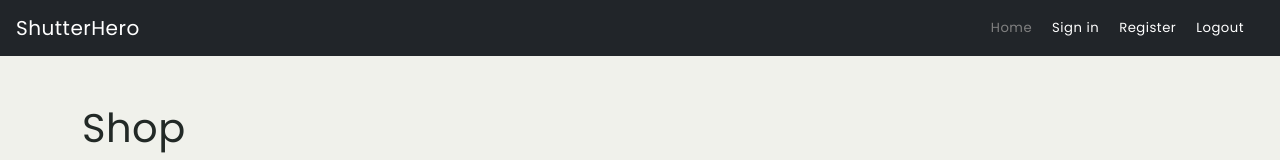
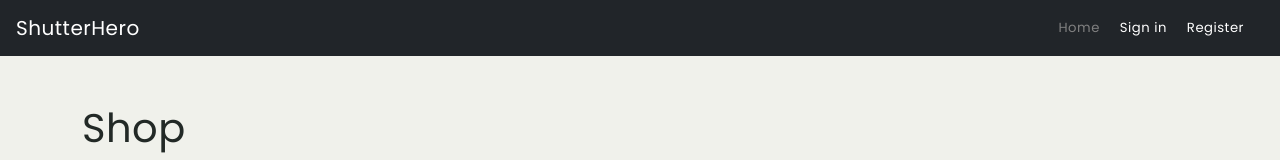
Before and after one commit to Cinamon88/shutterhero_shop_fs, a React (Create React App) app in the folder client/: page / in a window 1280 px wide. Shown: the top 160 px of the page. Built offline with nearby package versions, Linux system fonts and the light colour scheme.

Commit message:
add user in NavBar

```diff
--- a/client/src/components/views/NavBar/NavBar.js
+++ b/client/src/components/views/NavBar/NavBar.js
@@ -1,8 +1,12 @@
 import { Navbar, NavbarBrand, Nav } from "react-bootstrap";
 import { NavLink } from "react-router-dom";
 import styles from './NavBar.module.scss';
+import { useSelector } from "react-redux";
+import { getUser } from "../../../redux/usersRedux";
 
 const NavBar = () => {
+
+    const user = useSelector(getUser);
 
     return (
         <Navbar bg="dark" variant="dark" expand="lg" className="mb-4 d-flex justify-content-between">
@@ -20,7 +24,7 @@ const NavBar = () => {
                         </NavLink>
                     </li>
                     <li>
-
+                        {!user && (
                             <NavLink
                                 className={({ isActive }) =>
                                     isActive ? styles.linkActive : undefined
@@ -29,10 +33,10 @@ const NavBar = () => {
                             >
                                 Sign in
                             </NavLink>
-
+                        )}
                     </li>
                     <li>
-
+                        {!user && (
                             <NavLink
                                 className={({ isActive }) =>
                                     isActive ? styles.linkActive : undefined
@@ -41,10 +45,10 @@ const NavBar = () => {
                             >
                                 Register
                             </NavLink>
-
+                        )}
                     </li>
                     <li>
-
+                        {user && (
                             <NavLink
                                 className={({ isActive }) =>
                                     isActive ? styles.linkActive : undefined
@@ -53,7 +57,7 @@ const NavBar = () => {
                             >
                                 Logout
                             </NavLink>
-
+                        )}
                     </li>
                 </ul>
             </Nav>
```
Lines whose indentation alone changed are shown as unchanged.
